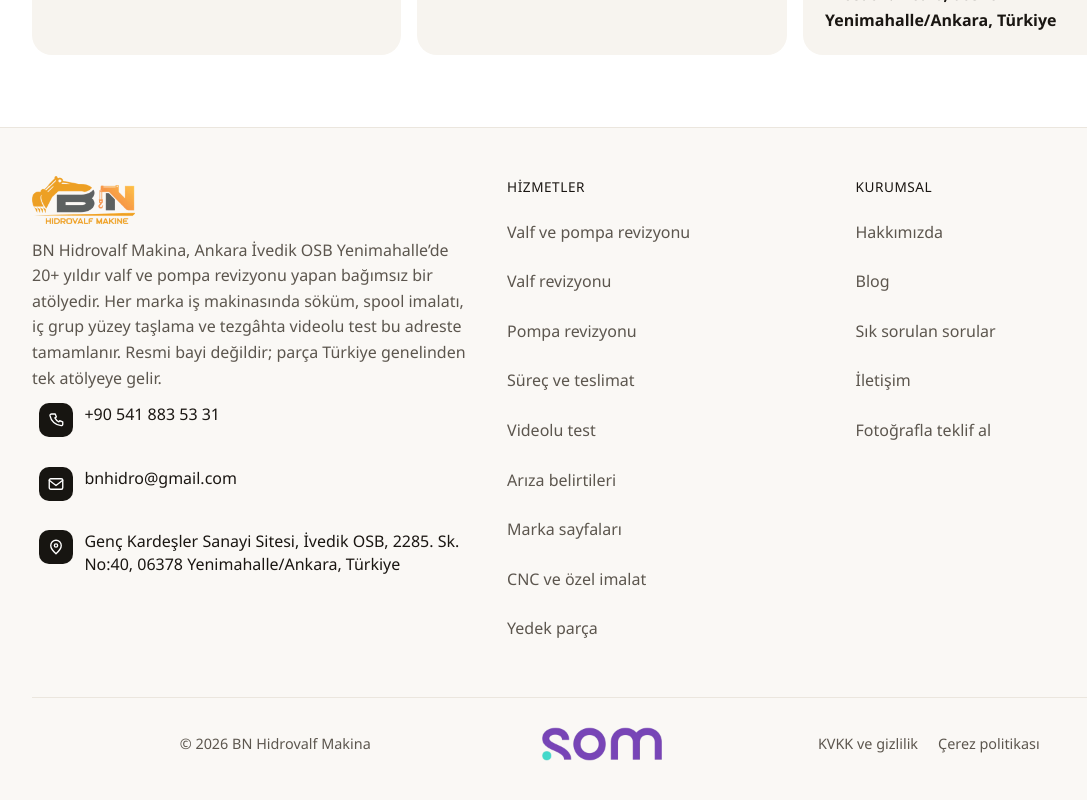
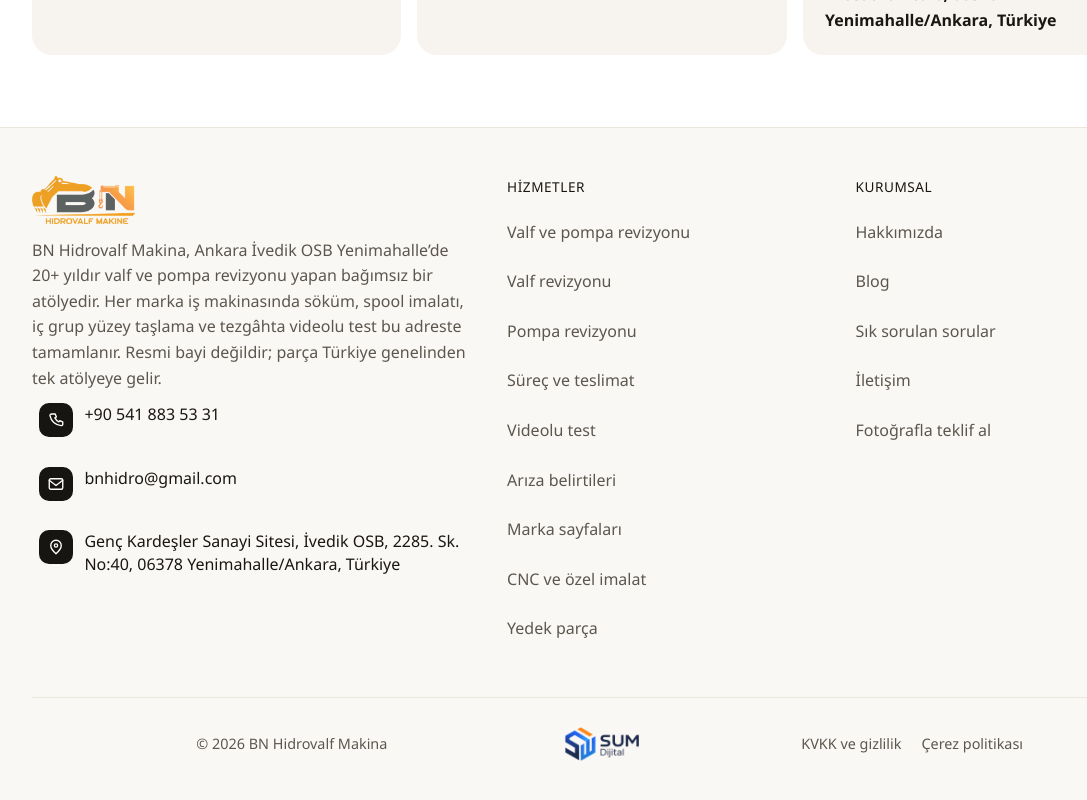
Before and after one commit to serdargurkanc-create/bn-hidrovalf-web, a Next.js app: page / in a window 1280 px wide. Shown: the part 8536-9336 px from the top of the page, without its empty margins (38-1125 px from the left). Built offline with nearby package versions, Linux system fonts and the light colour scheme.

Commit message:
v6.26: footer ortasına sumdijital.com logosu
Şeffaf SUM Dijital imzası yasal çubuğun ortasında; tıklanınca
sumdijital.com açılır.

Co-authored-by: Serdar Gürkan Çetinkaya <serdargurkanc-create@users.noreply.github.com>

```diff
--- a/components/Footer.tsx
+++ b/components/Footer.tsx
@@ -119,16 +119,16 @@ export function Footer() {
         <span>© {new Date().getFullYear()} {site.name}</span>
         <a
           className="footer-credit"
-          href="https://somdijital.com/"
+          href="https://sumdijital.com/"
           target="_blank"
-          rel="noopener"
-          aria-label="Som Dijital"
+          rel="noopener noreferrer"
+          aria-label="sumdijital.com"
         >
           <img
-            src={asset("/logo/som-dijital.webp")}
-            alt="Som Dijital"
-            width={168}
-            height={41}
+            src={asset("/logo/sum-dijital.webp")}
+            alt=""
+            width={160}
+            height={74}
           />
         </a>
         <nav aria-label="Yasal">
```
Also changed, not shown: public/logo/som-dijital.webp (deleted), public/logo/sum-dijital.webp (added).
